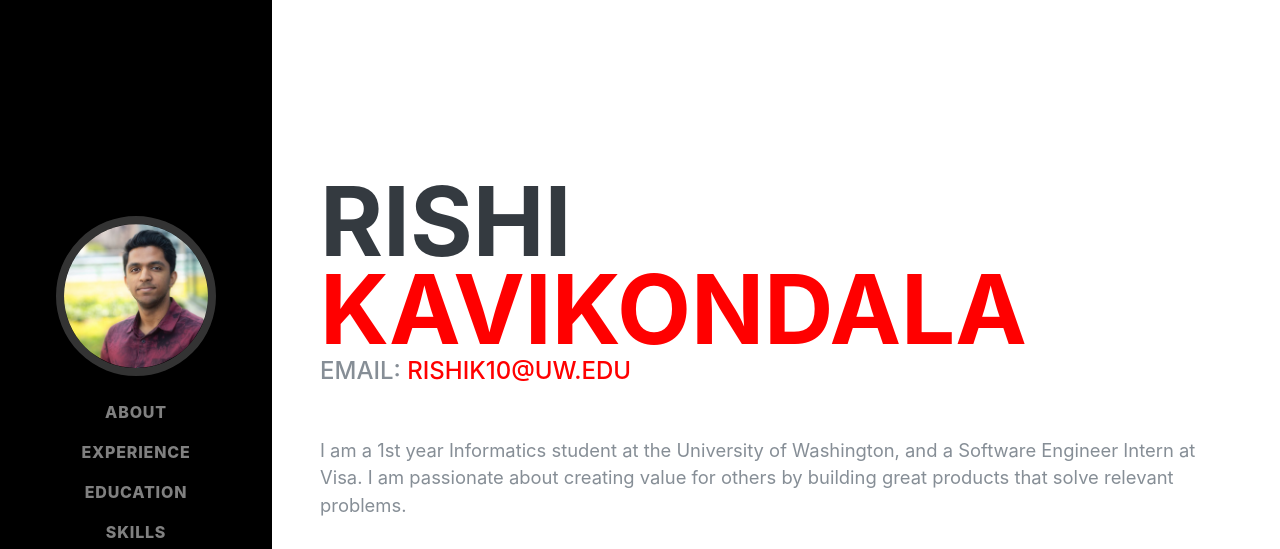
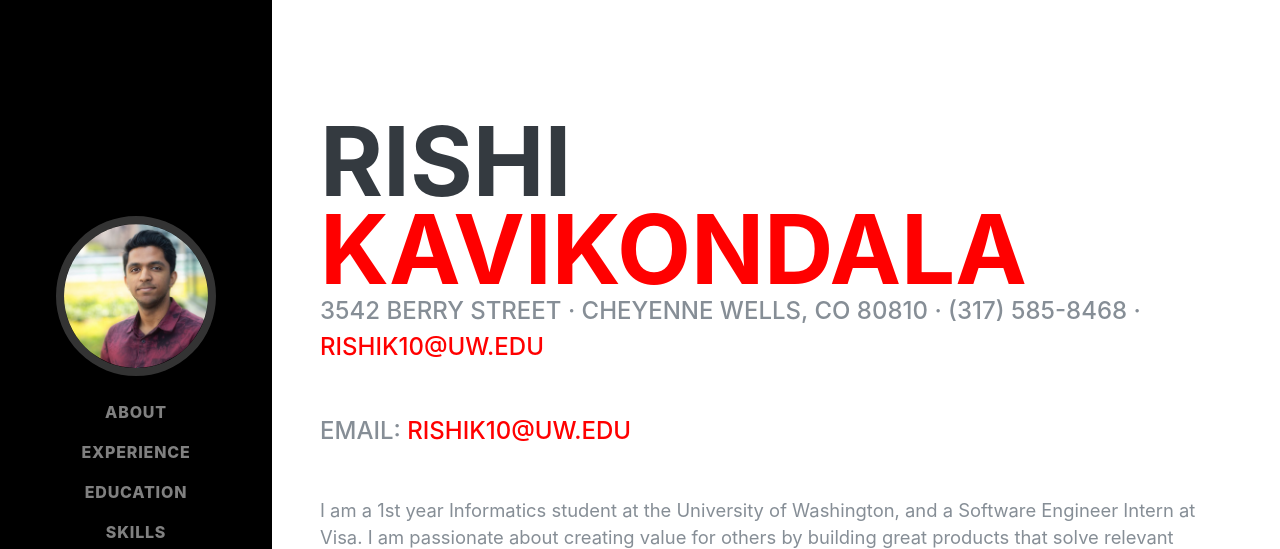
Before and after one commit to rishikavikondala/rishikavikondala.github.io, a plain HTML site: page index.html in a window 1280 px wide. Shown: the top 549 px of the page. Drawn offline with Linux system fonts and the light colour scheme; a web font is replaced by a local one.

Commit message:
Update index.html

```diff
--- a/index.html
+++ b/index.html
@@ -66,9 +66,9 @@
         <h1 class="mb-0">Rishi
           <span class="text-primary">Kavikondala</span>
         </h1>
-        <!-- <div class="subheading mb-5">3542 Berry Street · Cheyenne Wells, CO 80810 · (317) 585-8468 ·
+        <div class="subheading mb-5">3542 Berry Street · Cheyenne Wells, CO 80810 · (317) 585-8468 ·
           <a href="mailto:rishik10@uw.edu">rishik10@uw.edu</a>
-        </div> -->
+        </div>
         <div class="subheading mb-5">Email:
           <a href="mailto:rishik10@uw.edu">rishik10@uw.edu</a>
         </div>
```
